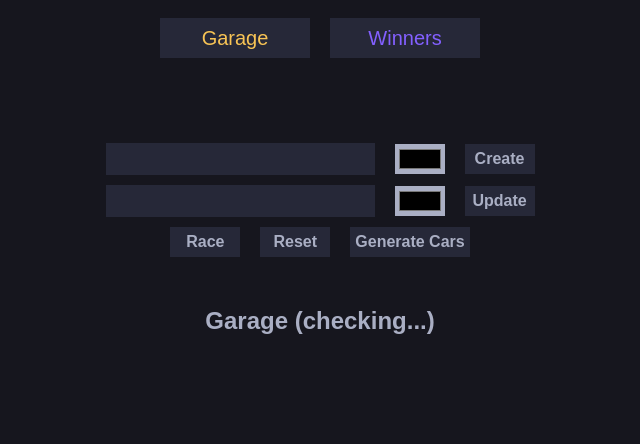
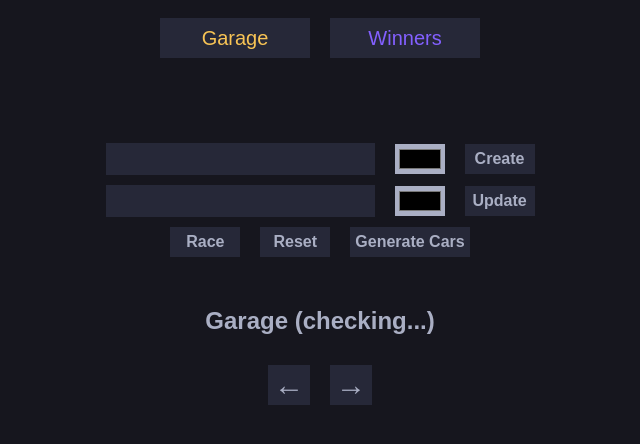
Before and after one commit to Svygzhryr/Async-race, a website built with webpack: page src/index.html in a window 1280 px wide. Shown: the whole page, without its empty margins (320-960 px from the left). Built offline with nearby package versions, Linux system fonts and the light colour scheme; files whose address does not match are found by name.

Commit message:
feat: pagination

```diff
--- a/src/components/app/garage/garage.scss
+++ b/src/components/app/garage/garage.scss
@@ -87,6 +87,12 @@ form {
     }
 }
 
+.btn_prev, .btn_next {
+    font-size: 30px;
+    width: unset;
+    color: $text;
+}
+
 .btn-car_select:hover {
     background-color: $active;
     color: $alt;
--- a/src/components/app/garage/garage.ts
+++ b/src/components/app/garage/garage.ts
@@ -73,7 +73,19 @@ export default class Garage {
             title.innerHTML = 'Garage (checking...)';
             this.garageUi.appendChild(title);
 
-            this.getCars(title);
+            this.getCars();
+
+            const prev = document.createElement('button');
+            prev.className = 'btn btn_prev';
+            prev.innerHTML = '←';
+            prev.addEventListener('click', this.handlePrevPage);
+            this.garageUi?.appendChild(prev);
+
+            const next = document.createElement('button');
+            next.className = 'btn btn_next';
+            next.innerHTML = '→';
+            next.addEventListener('click', this.handleNextPage);
+            this.garageUi?.appendChild(next);
         }
     }
 
@@ -84,17 +96,24 @@ export default class Garage {
         getWinners?.classList.add('inactive');
     }
 
-    async getCars(title: Element) {
-        const page = document.createElement('h3');
+    handlePrevPage() {
+        this.getCars(1);
+    }
 
-        this.garageUi?.appendChild(page);
-        const response = await fetch('http://127.0.0.1:3000/garage?_page=1&_limit=7', {
+    handleNextPage() {
+        console.log('next');
+    }
+
+    async getCars(garagePage?: number) {
+        const response = await fetch(`http://127.0.0.1:3000/garage?_page=${garagePage ?? 1}&_limit=7`, {
             method: 'GET',
         });
+        const page = document.createElement('h3');
         const cars = await response.json();
         const items = await response.headers.get('X-Total-Count');
-
+        this.garageUi?.appendChild(page);
         page.innerHTML = `Page: 1`;
+        const title = document.querySelector('.garage__title') as Element;
         title.innerHTML = `Garage (${items})`;
 
         cars.forEach((e: gotCars) => {
@@ -103,8 +122,5 @@ export default class Garage {
                 car.initCar(this.garageUi);
             }
         });
-
-        console.log(cars);
-        console.log(items);
     }
 }
```
Also changed, not shown: src/components/app/winners/winners.css (deleted), 1 other file.
